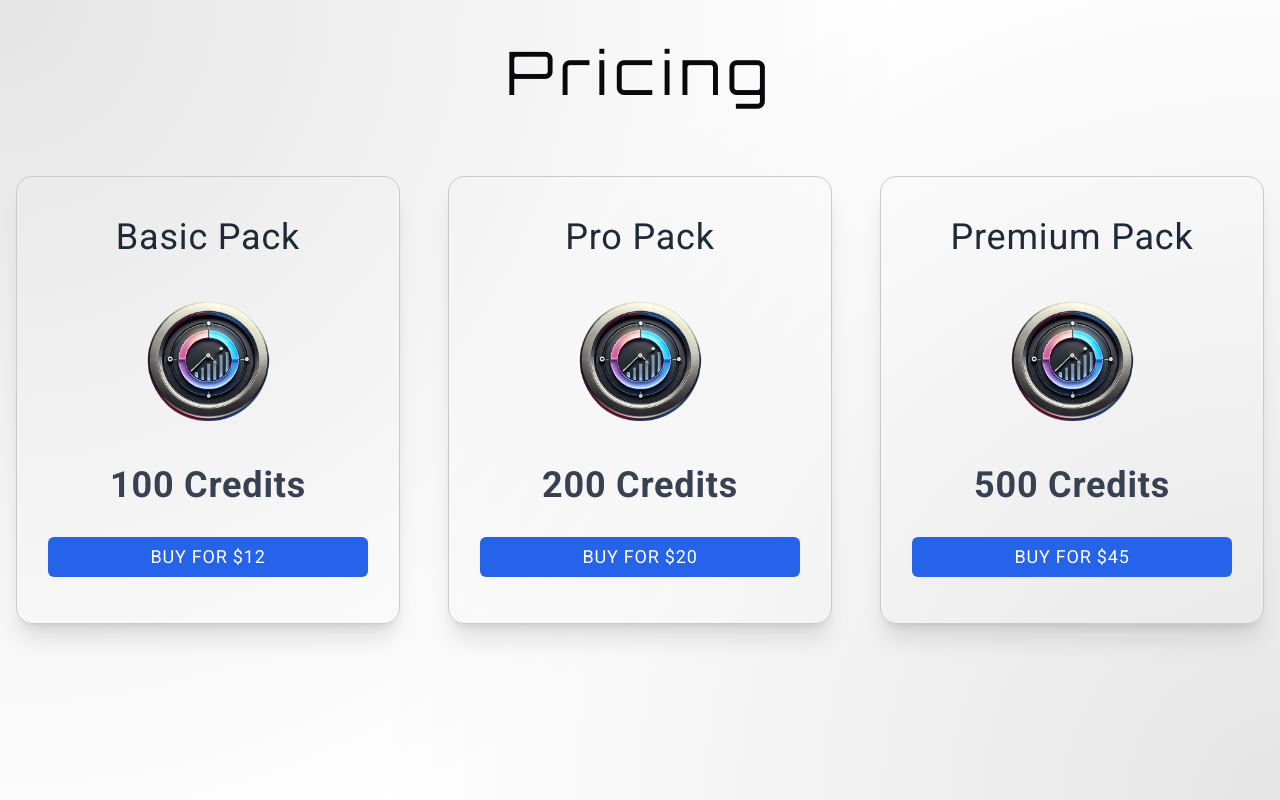
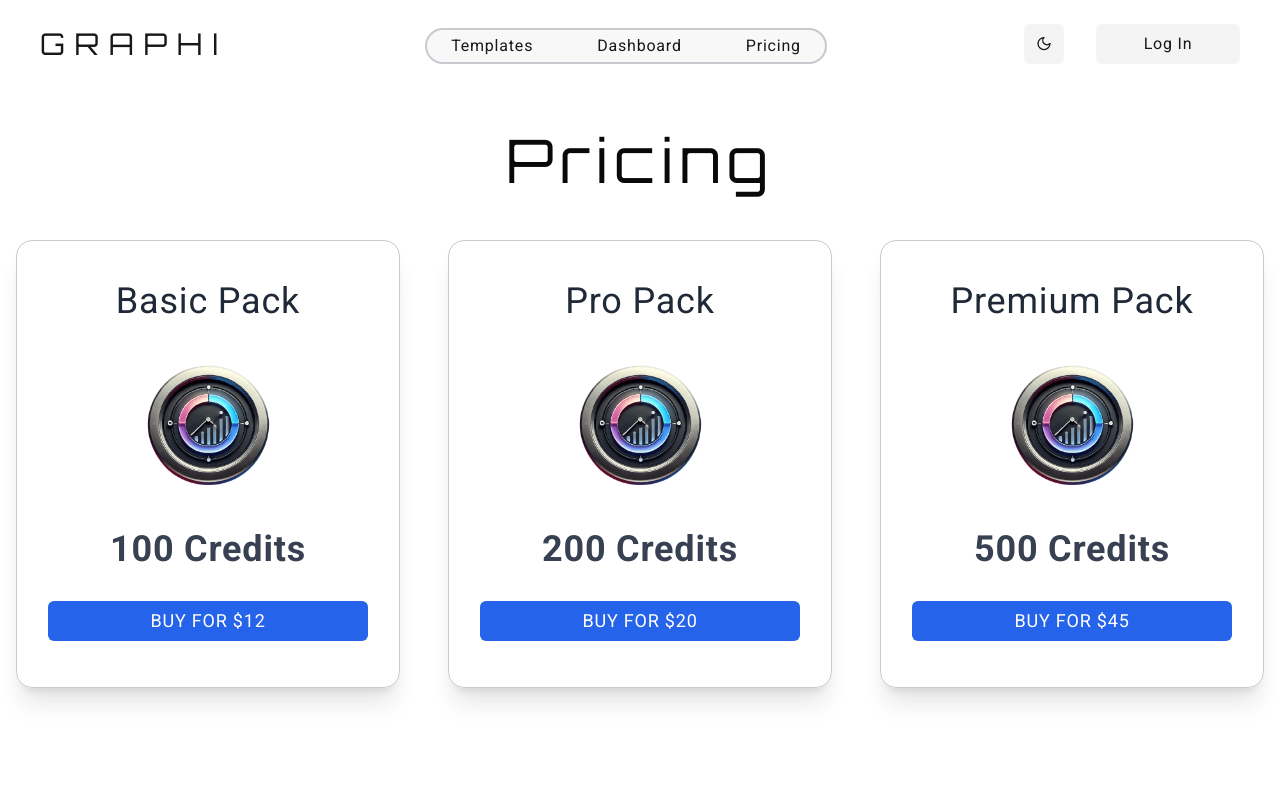
Before and after one commit to darshil-2005/Graphi, a Next.js app: page /pricing in a window 1280 px wide. Built offline with nearby package versions, Linux system fonts and the light colour scheme; no server answers.

Commit message:
pricing page made public

```diff
--- a/src/app/pricing/page.jsx
+++ b/src/app/pricing/page.jsx
@@ -1,5 +1,6 @@
 import Sidebar from "@/components/ui/sidebar"
 import { auth } from "@/auth";
+import Navbar from "@/components/ui/navbar";
 import {
   Card
 } from "@/components/ui/shadcnComponent/card"
@@ -14,14 +15,15 @@ const Pricing = async () => {
   // const session = await auth();
 
   return (
-    <div className="flex h-screen">
+    <div className="flex flex-col h-screen">
       {/* <Sidebar session={session} /> */}
-      <div className="flex flex-col flex-1 px-4 bg-[radial-gradient(circle_at_top_left,_rgba(0,0,0,0.1)_0%,_transparent_60%),_radial-gradient(circle_at_bottom_right,_rgba(0,0,0,0.1)_0%,_transparent_60%)] dark:bg-[radial-gradient(circle_at_top_left,_rgba(255,255,255,0.06)_0%,_transparent_60%),_radial-gradient(circle_at_bottom_right,_rgba(255,255,255,0.06)_0%,_transparent_60%)]">
+      <Navbar/>
+      <div className="flex flex-col flex-1 px-4">
         <span className={`text-6xl h-[18vh] tracking-widest flex items-center justify-center ${orbitron.className}`}>
           Pricing
         </span>
         {/* <Separator/> */}
-        <div className="flex flex-1 pt-8 gap-12 justify-center">
+        <div className="flex flex-1 pt-2 gap-12 justify-center">
 
           <Card className="h-[28rem] w-[24rem] shadow-xl flex flex-col items-center bg-back rounded-2xl p-6 border hover:scale-105 transition-transform duration-500">
 
@@ -29,7 +31,7 @@ const Pricing = async () => {
 
 
 
-            <img src="/coin2.png" alt="Pro Credits" className="mt-6 h-40 w-40 object-contain" />
+            <img src='/images/coin2.png' alt="Pro Credits" className="mt-6 h-40 w-40 object-contain" />
 
             <div className="flex flex-col items-center mt-6">
               <span className="font-semibold text-4xl text-gray-700 dark:text-gray-300">
@@ -50,7 +52,7 @@ const Pricing = async () => {
 
           <span className="text-gray-800 dark:text-gray-100 mt-4 text-4xl">Pro Pack</span>
 
-            <img src="/coin2.png" alt="Pro Credits" className="mt-6 h-40 w-40 object-contain" />
+            <img src="/images/coin2.png" alt="Pro Credits" className="mt-6 h-40 w-40 object-contain" />
 
             <div className="flex flex-col items-center mt-6">
               <span className="font-semibold text-4xl text-gray-700 dark:text-gray-300">
@@ -74,7 +76,7 @@ const Pricing = async () => {
 
 
 
-            <img src="/coin2.png" alt="Pro Credits" className="mt-6 h-40 w-40 object-contain" />
+            <img src="/images/coin2.png" alt="Pro Credits" className="mt-6 h-40 w-40 object-contain" />
 
             <div className="flex flex-col items-center mt-6">
               <span className="font-semibold text-4xl text-gray-700 dark:text-gray-300">
--- a/src/middleware.jsx
+++ b/src/middleware.jsx
@@ -20,5 +20,5 @@ export async function middleware(request) {
 }
 
 export const config = {
-  matcher: ["/((?!api|_next/static|_next/image|favicon.ico|login|pricing|$).*)"],
+  matcher: ["/((?!api|_next/static|_next/image|favicon.ico|login|pricing|images|$).*)"],
 }
```
Also changed, not shown: public/images/coin2.png (renamed from public/coin2.png).
